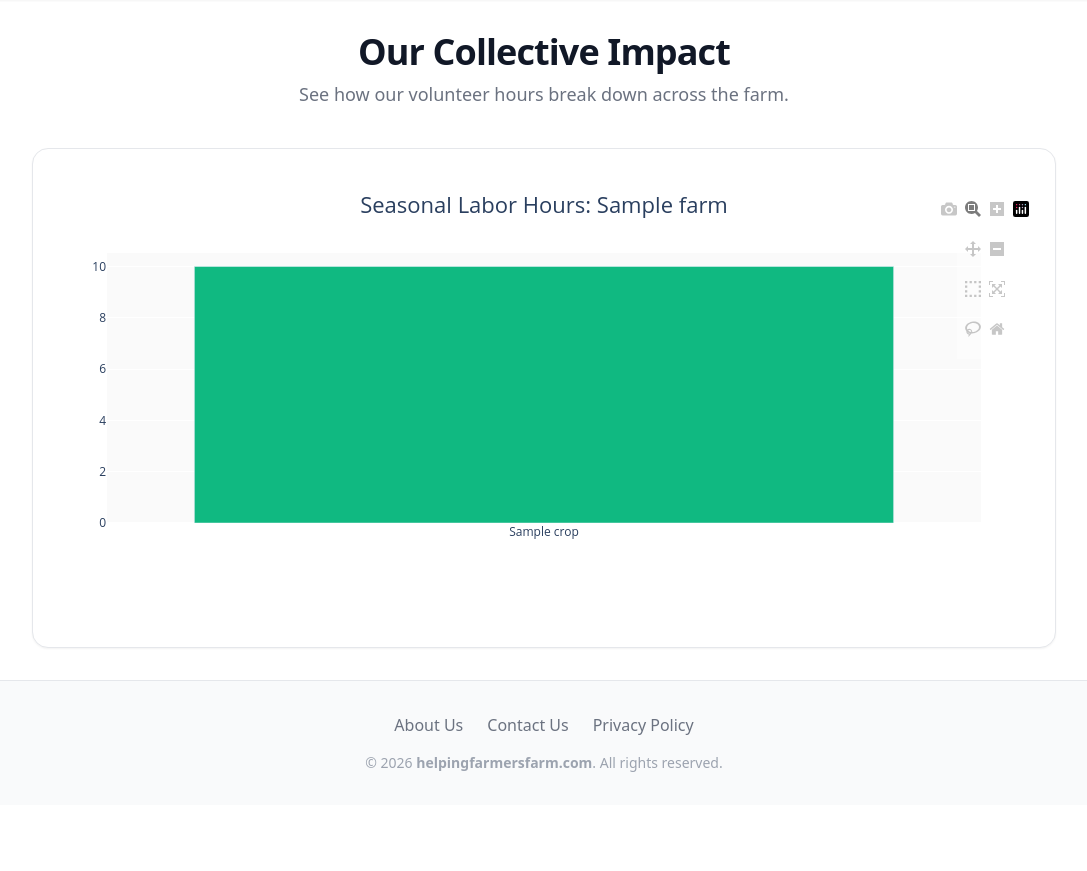
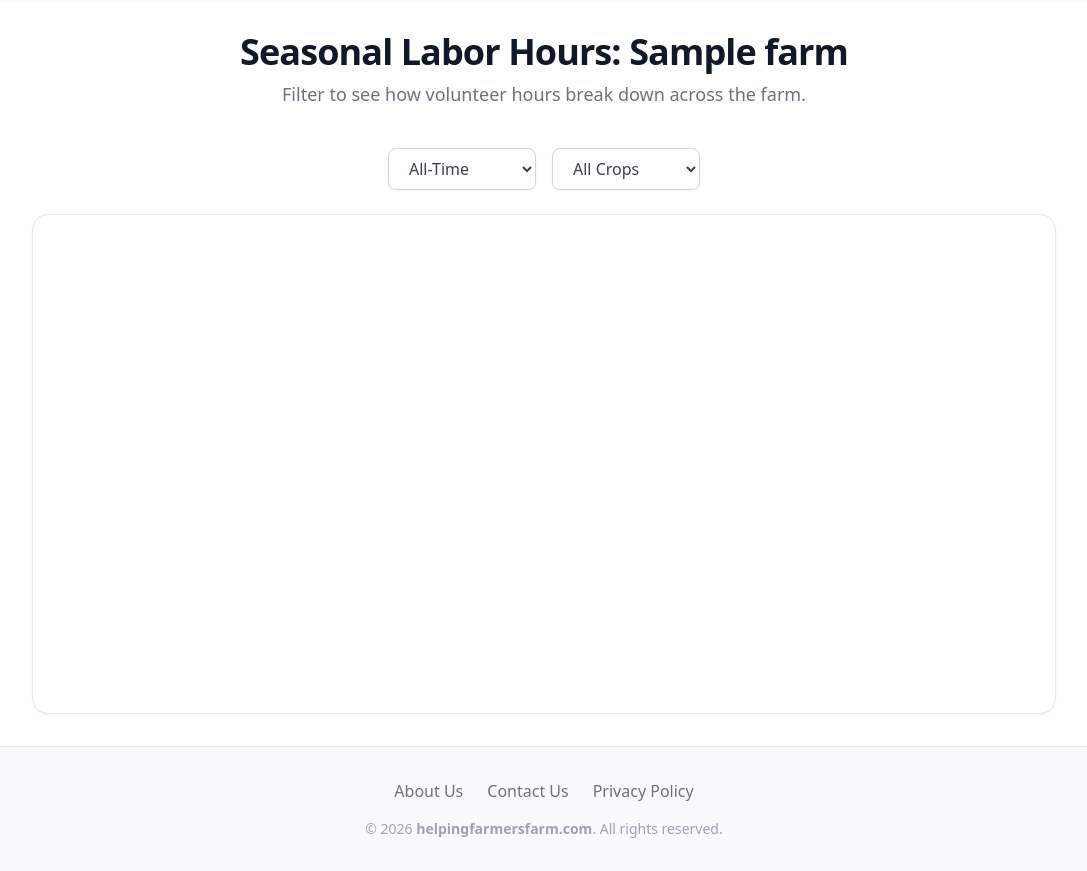
Before and after one commit to squid-protocol/help_farmers_farm, a Django app: page /farm/impact/ in a window 1280 px wide. Shown: the part 65-936 px from the top of the page, without its empty margins (96-1183 px from the left). Before the commit the page ends 837 px from the top, so only its background shows below. Run offline with Django 5.2, Linux system fonts and the light colour scheme; a user stored in the database is signed in; tables that the repository leaves empty hold one stand-in row (values such as "Sample post"); grey boxes marked "Sample" are stand-in pictures; data that the repository does not hold is empty; some libraries are stand-ins or nearby versions.

Commit message:
refactor(farms): strip chart logic and implement HTMX dynamic filters

```diff
--- a/backend/farms/templates/farms/farm_impact.html
+++ b/backend/farms/templates/farms/farm_impact.html
@@ -3,12 +3,41 @@
 {% block content %}
 <div class="max-w-5xl mx-auto">
     <div class="text-center mb-10">
-        <h1 class="text-4xl font-extrabold text-gray-900 tracking-tight">Our Collective Impact</h1>
-        <p class="text-lg text-gray-500 mt-2">See how our volunteer hours break down across the farm.</p>
+        <h1 class="text-4xl font-extrabold text-gray-900 tracking-tight">Seasonal Labor Hours: {{ farm.name }}</h1>
+        <p class="text-lg text-gray-500 mt-2">Filter to see how volunteer hours break down across the farm.</p>
     </div>
 
-    <div class="bg-white p-2 md:p-6 rounded-2xl border border-gray-200 shadow-sm">
-        {{ chart|safe }}
+    <form class="flex flex-col sm:flex-row gap-4 mb-6 justify-center"
+          hx-get="{% url 'get_impact_chart' %}"
+          hx-target="#chart-container"
+          hx-trigger="change">
+
+        <select name="timeframe" class="bg-white border border-gray-300 text-gray-700 py-2 px-4 rounded-lg shadow-sm focus:ring-emerald-500 focus:border-emerald-500 font-medium cursor-pointer">
+            <option value="all">All-Time</option>
+            <option value="30">Last 30 Days</option>
+            <option value="90">Last 90 Days</option>
+            <option value="365">Past Year</option>
+        </select>
+
+        <select name="crop_id" class="bg-white border border-gray-300 text-gray-700 py-2 px-4 rounded-lg shadow-sm focus:ring-emerald-500 focus:border-emerald-500 font-medium cursor-pointer">
+            <option value="all">All Crops</option>
+            {% for crop in crops %}
+                <option value="{{ crop.id }}">{{ crop.crop_name }}</option>
+            {% endfor %}
+        </select>
+    </form>
+
+    <div class="bg-white p-2 md:p-6 rounded-2xl border border-gray-200 shadow-sm relative min-h-[500px]">
+
+        <div class="htmx-indicator absolute inset-0 bg-white bg-opacity-75 flex items-center justify-center rounded-2xl z-10">
+            <svg class="animate-spin h-10 w-10 text-emerald-600" xmlns="http://www.w3.org/2000/svg" fill="none" viewBox="0 0 24 24"><circle class="opacity-25" cx="12" cy="12" r="10" stroke="currentColor" stroke-width="4"></circle><path class="opacity-75" fill="currentColor" d="M4 12a8 8 0 018-8V0C5.373 0 0 5.373 0 12h4zm2 5.291A7.962 7.962 0 014 12H0c0 3.042 1.135 5.824 3 7.938l3-2.647z"></path></svg>
+        </div>
+
+        <div id="chart-container"
+             hx-get="{% url 'get_impact_chart' %}"
+             hx-trigger="load">
+             </div>
+
     </div>
 </div>
 {% endblock %}
--- a/backend/farms/views.py
+++ b/backend/farms/views.py
@@ -123,73 +123,7 @@ def remove_user_view(request, user_id):
 @login_required
 def farm_impact_view(request):
     farm = request.user.farm
+    # Just grab the active crops so we can populate the dropdown menu
+    crops = Crop.objects.filter(farm=farm, is_active=True).order_by("crop_name")
 
-    # 1. THE MAGIC ORM QUERY: PostgreSQL groups by crop & activity, and sums the hours instantly.
-    aggregated_data = (
-        LogEntry.objects.filter(farm=farm)
-        .values("crop__crop_name", "activity")
-        .annotate(total_hours=Sum("duration_hours"))
-        .order_by("crop__crop_name")
-    )
-
-    # 2. Extract the unique crop names for our X-axis
-    crops = sorted(list(set([item["crop__crop_name"] for item in aggregated_data])))
-
-    # 3. Define your colors (Semantic, modern SaaS palette)
-    activity_colors = {
-        "P": "#10b981",  # Planting (Emerald Green - Growth)
-        "T": "#f59e0b",  # Tending (Warm Amber/Yellow - Sun/Maintenance)
-        "H": "#ef4444",  # Harvesting (Ripe Red - Yield/Action)
-        "O": "#94a3b8",  # Off-Season (Dormant Slate Grey - Rest)
-    }
-
-    # We grab the readable labels from your models.py choices
-    activity_labels = dict(LogEntry.ACTIVITY_CHOICES)
-
-    # 4. Build the Plotly Figure
-    fig = go.Figure()
-
-    for act_code, act_label in activity_labels.items():
-        y_values = []
-        for crop in crops:
-            # Find the total hours for this specific crop + activity combo. Default to 0.
-            hours = next(
-                (
-                    float(item["total_hours"])
-                    for item in aggregated_data
-                    if item["crop__crop_name"] == crop and item["activity"] == act_code
-                ),
-                0,
-            )
-            y_values.append(hours)
-
-        # Only draw the bar if there is actually data for this activity
-        if sum(y_values) > 0:
-            fig.add_trace(
-                go.Bar(
-                    name=act_label,
-                    x=crops,
-                    y=y_values,
-                    marker_color=activity_colors.get(act_code),
-                )
-            )
-
-    # 5. Make it look beautiful and responsive
-    fig.update_layout(
-        barmode="stack",
-        title=dict(
-            text=f"Seasonal Labor Hours: {farm.name}", font=dict(size=22), x=0.5
-        ),
-        plot_bgcolor="rgba(250,250,250,1)",
-        paper_bgcolor="white",
-        margin=dict(l=50, r=50, t=80, b=100),
-        legend=dict(orientation="h", yanchor="top", y=-0.2, xanchor="center", x=0.5),
-        hoverlabel=dict(bgcolor="white", font_size=15, font_color="black"),
-    )
-
-    # 6. Convert the interactive graph to a safe HTML string so Tailwind can render it
-    chart_html = fig.to_html(full_html=False, include_plotlyjs="cdn")
-
-    return render(
-        request, "farms/farm_impact.html", {"chart": chart_html, "farm": farm}
-    )
+    return render(request, "farms/farm_impact.html", {"farm": farm, "crops": crops})
```
